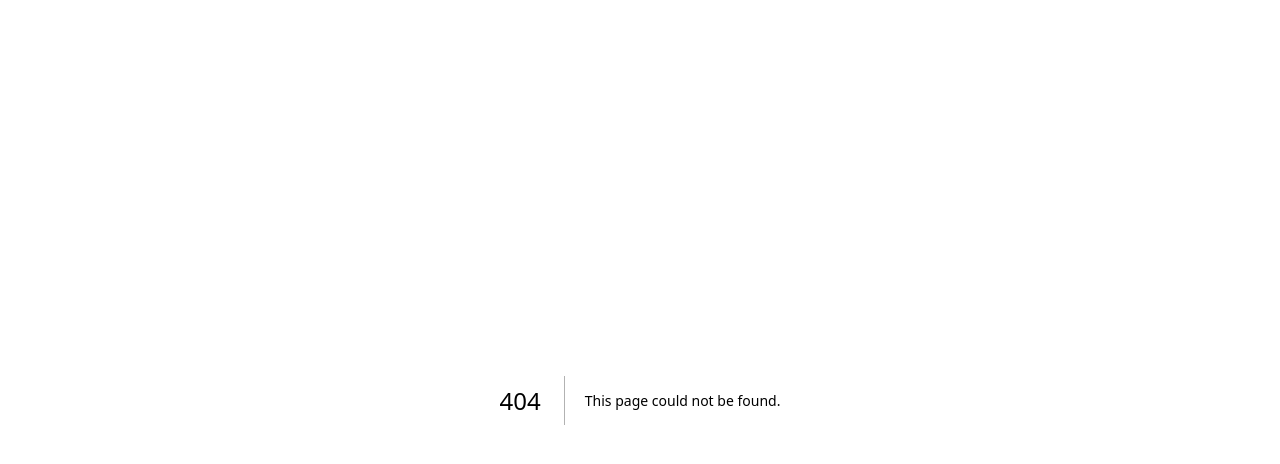
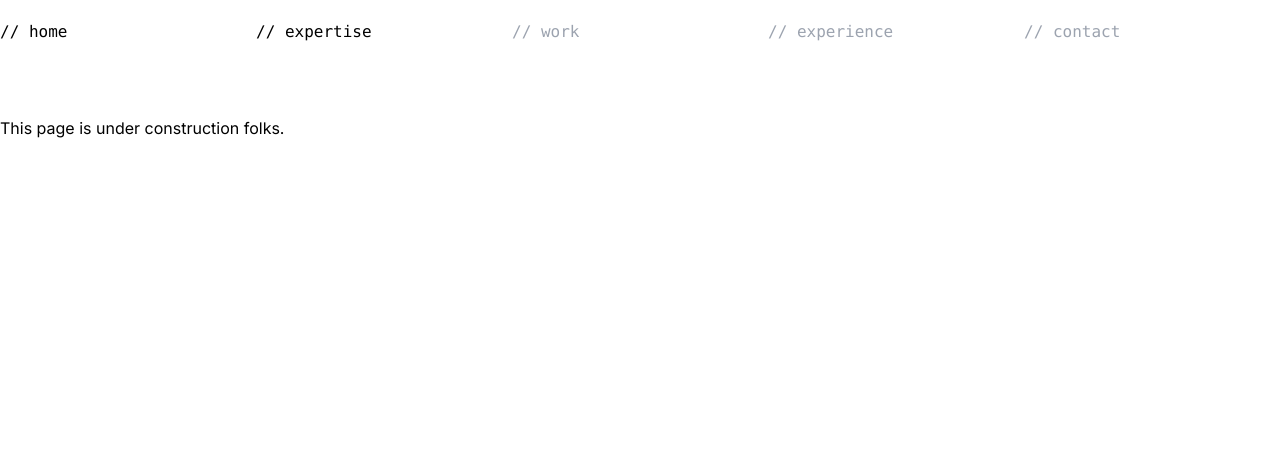
Before and after one commit to cameronwlewis/personal-site, a Next.js app: page /expertise in a window 1280 px wide. Before the commit this address had no page. Shown: the top 464 px of the page. Built offline with nearby package versions, Linux system fonts and the light colour scheme.

Commit message:
added expertise page route

```diff
--- /dev/null
+++ b/app/expertise/layout.tsx
@@ -0,0 +1,12 @@
+export default function ExpertiseLayout({
+  children, // will be a page or nested layout
+}: {
+  children: React.ReactNode;
+}) {
+  return (
+    <section>
+      {/* Include shared UI here e.g. a header or sidebar */}
+      {children}
+    </section>
+  );
+}
--- /dev/null
+++ b/app/expertise/page.tsx
@@ -0,0 +1,13 @@
+import Menu from "@/components/Menu";
+
+export default function Expertise() {
+  return (
+    <main className="text-black">
+      <Menu textColor={"text-black"}/>
+      <br/>
+      <br/>
+      <br/>
+      This page is under construction folks.
+    </main>
+  );
+}
--- a/components/Menu.tsx
+++ b/components/Menu.tsx
@@ -1,15 +1,17 @@
-const Menu = () => (
-  <div className="grid grid-cols-5 font-mono text-white pt-5">
+import Link from "next/link";
+
+const Menu = ({ textColor = "text-white" }) => (
+  <div className={`grid grid-cols-5 font-mono pt-5 ${textColor}`}>
     {/* eslint-disable-next-line */}
-    <div>// home</div>
+    <Link href={"/"}>// home</Link>
     {/* eslint-disable-next-line */}
-    <div>// expertise</div>
+    <Link href={"/expertise"}>// expertise</Link>
     {/* eslint-disable-next-line */}
-    <div>// work</div>
+    <div className="text-gray-400">// work</div>
     {/* eslint-disable-next-line */}
-    <div>// experience</div>
+    <div className="text-gray-400">// experience</div>
     {/* eslint-disable-next-line */}
-    <div>// contact</div>
+    <div className="text-gray-400">// contact</div>
   </div>
 );
 
```
